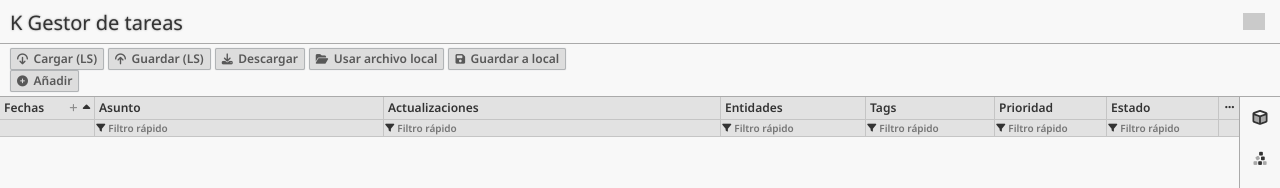
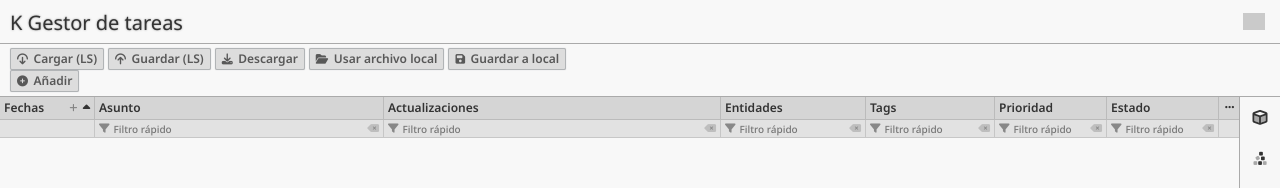
Before and after one commit to bumxu/kanso, a SvelteKit app: page /app in a window 1280 px wide. Shown: the top 188 px of the page. Built offline with nearby package versions, Linux system fonts and the light colour scheme; grey boxes are pictures that could not be loaded.

Commit message:
Snapshot

```diff
--- /dev/null
+++ b/src/lib/components/Ic.svelte
@@ -0,0 +1,43 @@
+<script lang="ts">
+    type Props = {
+        iconclass: string,
+        label?: string,
+        onclick?: (ev: MouseEvent) => void
+    }
+    let {
+        iconclass = '',
+        label,
+        onclick
+    }: Props = $props();
+</script>
+
+{#if onclick}
+    <button class="x-ic"
+            onclick={onclick}
+            title={label}
+            aria-label={label}>
+        <i class={iconclass}></i>
+    </button>
+{:else}
+    <i class={iconclass}></i>
+{/if}
+
+<style lang="scss">
+    button {
+        background: none;
+        border: none;
+        cursor: pointer;
+        display: inline;
+        padding: 0;
+        outline: none;
+
+        i {
+            color: #888;
+            transition: color 0.1s;
+        }
+
+        &:hover i, &:focus i {
+            color: var(--color-icon-hover);
+        }
+    }
+</style>
--- a/src/routes/app/+page.svelte
+++ b/src/routes/app/+page.svelte
@@ -1,6 +1,7 @@
 <script lang="ts">
     import { tippyAction } from '$lib/actions/tippy.action';
     import Button from '$lib/components/Button.svelte';
+    import Ic from '$lib/components/Ic.svelte';
     import { buildFilteredView, buildSortedView } from '$lib/helpers/journal.helper.svelte';
     import { entitiesStore } from '$lib/stores/entities.store.j4.svelte';
     import { entityTypesStore } from '$lib/stores/entitytypes.store.j4.svelte';
@@ -16,6 +17,7 @@
     import { flip } from 'svelte/animate';
     import { appStore } from './appstate.store.svelte';
     import JEntry from './components/journal/JEntry.svelte';
+    import JQuickFilter from './components/journal/JQuickFilter.svelte';
     import SBConsole from './components/sidebar/SBConsole.svelte';
     import SbEntities from './components/sidebar/SBEntities.svelte';
     import SBEntityTypes from './components/sidebar/SBEntityTypes.svelte';
@@ -36,13 +38,6 @@
 
     let order = $state('dateSince');
     let orderAsc = $state(true);
-
-    let qFilterTopic = $state('');
-    let qFilterUpdates = $state('');
-    let qFilterEntities = $state('');
-    let qFilterTags = $state('');
-    let qFilterPriority = $state('');
-    let qFilterStatus = $state('');
 
     let focusEntryNextTick = null;
 
@@ -66,7 +61,12 @@
 
     function applyFilters() {
         filteredView = buildFilteredView(
-            qFilterTopic, qFilterUpdates, qFilterEntities, qFilterTags, qFilterPriority, qFilterStatus,
+            appStore.persistent.qFilterTopicActive ? appStore.persistent.qFilterTopic : '',
+            appStore.persistent.qFilterUpdatesActive ? appStore.persistent.qFilterUpdates : '',
+            appStore.persistent.qFilterEntitiesActive ? appStore.persistent.qFilterEntities : '',
+            appStore.persistent.qFilterTagsActive ? appStore.persistent.qFilterTags : '',
+            appStore.persistent.qFilterPriorityActive ? appStore.persistent.qFilterPriority : '',
+            appStore.persistent.qFilterStatusActive ? appStore.persistent.qFilterStatus : '',
             filtersStore.filters);
     }
 
@@ -182,7 +182,7 @@
 
     function handleShowEntryContextMenu(ev: MouseEvent, entry: EntrySchema) {
         ev.preventDefault();
-        ev.stopPropagation()
+        ev.stopPropagation();
         entryCtxMenuVisible = true;
         entryCtxMenuEntry = entry;
         // Position where mouse, but bot outside the window
@@ -228,7 +228,9 @@
         <div class="x-main">
             <div class="x-table x-journal">
                 <div class="x-headers">
-                    <div class="x-row x-header">
+
+                    <!-- Cabecera de la tabla -->
+                    <div class="x-row x-header x-header-main">
                         <div class="x-cell flex items-center" onclick={handleOrderByDateSince}>
                             <span class="x-label flex-1">Fechas</span>
                             {#if order === 'dateSince'}
@@ -245,29 +247,36 @@
                         <div class="x-cell"><span class="x-label">Tags</span></div>
                         <div class="x-cell"><span class="x-label">Prioridad</span></div>
                         <div class="x-cell"><span class="x-label">Estado</span></div>
-                        <div class="x-cell"><span class="x-label"><i class="fas fa-fw fa-sm fa-ellipsis"></i></span></div>
+                        <div class="x-cell"><span class="x-label"><Ic iconclass="fas fa-fw fa-sm fa-ellipsis" /></span></div>
                     </div>
 
+                    <!-- Filtros rápidos -->
                     <div class="x-row x-header x-header-quickfilters">
                         <div class="x-cell"></div>
-                        <div class="x-cell flex items-center">
-                            <i class="fas fa-fw fa-xs fa-filter"></i>
-                            <input type="text" placeholder="Filtro rápido" bind:value={qFilterTopic} class="flex-1 min-w-0" class:x-rx={qFilterTopic.startsWith('/')}></div>
-                        <div class="x-cell flex items-center">
-                            <i class="fas fa-fw fa-xs fa-filter"></i>
-                            <input type="text" placeholder="Filtro rápido" bind:value={qFilterUpdates} class="flex-1 min-w-0" class:x-rx={qFilterUpdates.startsWith('/')}></div>
-                        <div class="x-cell flex items-center">
-                            <i class="fas fa-fw fa-xs fa-filter"></i>
-                            <input type="text" placeholder="Filtro rápido" class="flex-1 min-w-0" bind:value={qFilterEntities}></div>
-                        <div class="x-cell flex items-center">
-                            <i class="fas fa-fw fa-xs fa-filter"></i>
-                            <input type="text" placeholder="Filtro rápido" class="flex-1 min-w-0" bind:value={qFilterTags}></div>
-                        <div class="x-cell flex items-center">
-                            <i class="fas fa-fw fa-xs fa-filter"></i>
-                            <input type="text" placeholder="Filtro rápido" class="flex-1 min-w-0" bind:value={qFilterPriority}></div>
-                        <div class="x-cell flex items-center">
-                            <i class="fas fa-fw fa-xs fa-filter"></i>
-                            <input type="text" placeholder="Filtro rápido" bind:value={qFilterStatus} class="flex-1 min-w-0" class:x-rx={qFilterStatus.startsWith('/')}></div>
+                        <div class="x-cell flex">
+                            <JQuickFilter bind:value={appStore.persistent.qFilterTopic}
+                                          bind:active={appStore.persistent.qFilterTopicActive} />
+                        </div>
+                        <div class="x-cell flex">
+                            <JQuickFilter bind:value={appStore.persistent.qFilterUpdates}
+                                          bind:active={appStore.persistent.qFilterUpdatesActive} />
+                        </div>
+                        <div class="x-cell flex">
+                            <JQuickFilter bind:value={appStore.persistent.qFilterEntities}
+                                          bind:active={appStore.persistent.qFilterEntitiesActive} />
+                        </div>
+                        <div class="x-cell flex">
+                            <JQuickFilter bind:value={appStore.persistent.qFilterTags}
+                                          bind:active={appStore.persistent.qFilterTagsActive} />
+                        </div>
+                        <div class="x-cell flex">
+                            <JQuickFilter bind:value={appStore.persistent.qFilterPriority}
+                                          bind:active={appStore.persistent.qFilterPriorityActive} />
+                        </div>
+                        <div class="x-cell flex">
+                            <JQuickFilter bind:value={appStore.persistent.qFilterStatus}
+                                          bind:active={appStore.persistent.qFilterStatusActive} />
+                        </div>
                         <div class="x-cell"></div>
                     </div>
 
@@ -473,10 +482,6 @@
         color: #888;
     }
 
-    .x-rx {
-        color: #00f;
-    }
-
     .x-ctxmenu {
         position: absolute;
         top: 0;
--- a/src/routes/app/appstate.store.svelte.ts
+++ b/src/routes/app/appstate.store.svelte.ts
@@ -1,6 +1,21 @@
 class AppStateStore {
     public ctrlKeyPressed: boolean = $state(false);
     public focusedElement: HTMLElement | null = $state(null);
+
+    public persistent: any = $state({
+        qFilterTopic: '',
+        qFilterTopicActive: true,
+        qFilterUpdates: '',
+        qFilterUpdatesActive: true,
+        qFilterEntities: '',
+        qFilterEntitiesActive: true,
+        qFilterTags: '',
+        qFilterTagsActive: true,
+        qFilterPriority: '',
+        qFilterPriorityActive: true,
+        qFilterStatus: '',
+        qFilterStatusActive: true
+    });
 }
 
 export const appStore = new AppStateStore();
--- /dev/null
+++ b/src/routes/app/components/journal/JQuickFilter.svelte
@@ -0,0 +1,55 @@
+<script lang="ts">
+    import Ic from '$lib/components/Ic.svelte';
+
+    type Props = {
+        value: string,
+        active: boolean
+    }
+    let { value = $bindable(), active = $bindable(true) }: Props = $props();
+    let isRegex = $derived(value.startsWith('/'));
+
+    function handleToggleActive() {
+        active = !active;
+    }
+
+    function handleClearFilter() {
+        value = '';
+        active = true;
+    }
+</script>
+
+<div class="cell-content">
+    <Ic iconclass="{active ? 'fas' : 'far'} fa-sm fa-filter"
+        label="Filtro {active ? 'activo' : 'inactivo'}"
+        onclick={handleToggleActive} />
+    <input type="text" placeholder="Filtro rápido"
+           spellcheck="false"
+           bind:value={value} class="flex-1 min-w-0"
+           class:x-rx={isRegex}
+           class:ff-mono={isRegex}>
+    <Ic iconclass="fad fa-sm fa-delete-left"
+        label="Limpiar"
+        onclick={handleClearFilter} />
+</div>
+
+<style lang="scss">
+    .cell-content {
+        overflow: hidden;
+        flex: 1 1 auto;
+        display: flex;
+        min-width: 0;
+        column-gap: 2px;
+        align-items: center;
+        padding: 0 4px;
+        box-sizing: border-box;
+    }
+    input {
+        overflow: hidden;
+        text-overflow: ellipsis;
+        white-space: nowrap;
+
+        &.x-rx {
+            color: var(--color-regexp);
+        }
+    }
+</style>
--- a/src/scss/main.scss
+++ b/src/scss/main.scss
@@ -11,6 +11,7 @@ $table-sep-color: #dcdcdc;
     --color-hovered: #f6f6f6;
     --table-sep-color: #{$table-sep-color};
     --color-icon-hover: rgb(41, 128, 185);
+    --color-regexp: #0048ff;
 }
 
 html {
@@ -30,6 +31,7 @@ body {
 input, button, select, textarea {
     font-family: inherit;
     font-weight: inherit;
+    font-size: inherit;
 }
 
 select {
@@ -222,23 +224,33 @@ select {
         position: sticky;
         top: 0;
         z-index: 10;
-        backdrop-filter: blur(3px);
-        background-color: rgba(220, 220, 220, 0.8);
+
+        .x-header-main {
+            backdrop-filter: blur(3px);
+            background-color: rgba(#ccc, 0.8);
+            & > * {
+                border-color: rgba(#000, 0.12);
+            }
+        }
+        .x-header-quickfilters {
+            backdrop-filter: blur(3px);
+            background-color: rgba(#DCDCDC, 0.8);
+            & > * {
+                border-color: rgba(#000, 0.12);
+            }
+        }
     }
 
     & .x-row.x-header {
-        border-bottom: 1px solid #c5c5c5;
-        background-color: transparent;
+        border-bottom: 1px solid rgba(#000, 0.12);
 
         & > * {
-            font-weight: 600;
             color: #333;
             vertical-align: top;
             border-top: 0;
-            border-color: #999;
         }
         & > div:not(:last-child) {
-            border-right: 1px solid #c5c5c5;
+            border-right: 1px solid inherit;
         }
 
         .x-label {
@@ -247,15 +259,22 @@ select {
             overflow: hidden;
             text-overflow: ellipsis;
             white-space: nowrap;
+            font-weight: 600;
             width: 100%;
             box-sizing: border-box;
         }
     }
 
+    // Celdas de filtros
+    .x-cell-filter .x-cell-wrapper {
+        display: flex;
+        column-gap: 2px;
+        align-items: center;
+        padding: 0 4px;
+        box-sizing: border-box;
+    }
+
 }
-
-
-
 
 
 
@@ -345,7 +364,6 @@ select {
 
 
 
-
 .x-sidebar .x-no-selection {
     font-size: 0.85rem;
     color: #666;
@@ -360,3 +378,54 @@ select {
     font-weight: 600;
     margin-top: 5px;
 }
+
+.x-sidebar {
+
+    .x-list {
+        background: #fff;
+        height: 120px;
+        overflow: auto;
+        font-weight: 400;
+        font-size: 12.5px;
+        padding: 0;
+        margin: 0;
+        border-bottom: 1px solid rgba(#000, 0.2);
+
+        .x-list-item {
+            list-style: none;
+            padding: 0 4px;
+            margin: 0;
+            display: flex;
+            align-items: center;
+            &:hover {
+                background: #eaf3f7;
+            }
+
+            button:not(.x-ic) {
+                background: none;
+                border: none;
+                padding: 0;
+                cursor: pointer;
+                text-align: left;
+                flex: 1 0 0;
+                i {
+                    margin-right: 4px;
+                    color: var(--color-icon-hover);
+                    display: inline-block;
+                    flex: 0 0 auto;
+                }
+            }
+        }
+    }
+
+    .x-form {
+
+        .x-id {
+            color: #888;
+            font-weight: 500;
+            font-size: 15px;
+        }
+    }
+
+
+}
```
Also changed, not shown: src/routes/app/components/sidebar/SBEntities.svelte (+10 -40 lines), src/routes/app/components/sidebar/SBEntityTypes.svelte (+13 -35 lines), src/routes/app/components/sidebar/SBFilters.svelte (+13 -30 lines), src/routes/app/components/sidebar/SBPriorities.svelte (+15 -27 lines), src/routes/app/components/sidebar/SBStatuses.svelte (+3 -39 lines), src/routes/app/components/sidebar/SBTags.svelte (+11 -38 lines).
